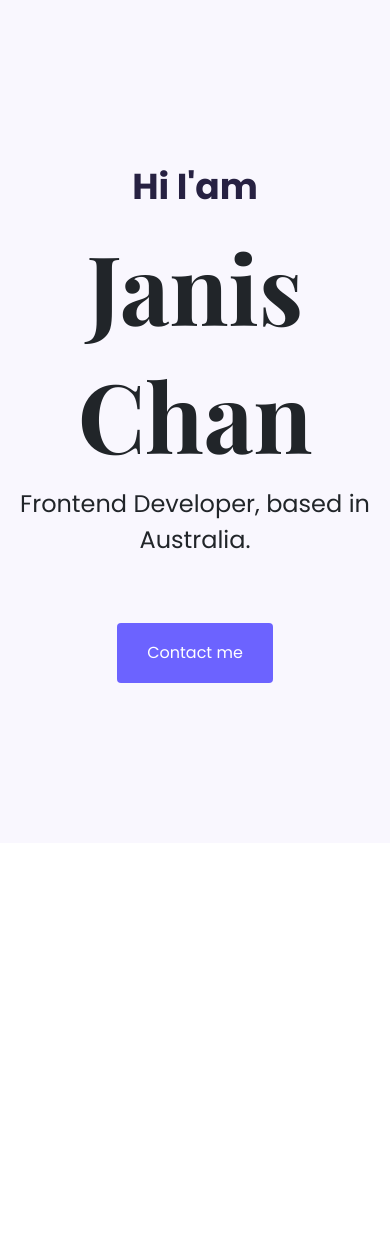
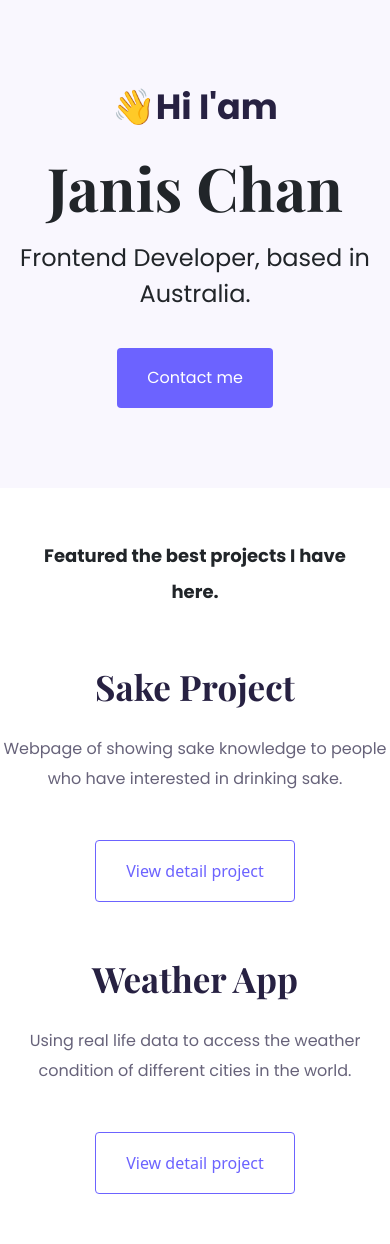
Before and after one commit to Janisgee/janischan-portfolio, a plain HTML site: page index.html in a window 390 px wide. Before the commit the page ends 844 px from the top, so only its background shows below. Drawn offline with nearby package versions, Linux system fonts and the light colour scheme.

Commit message:
Integrated homepage content design

```diff
--- a/index.html
+++ b/index.html
@@ -22,11 +22,42 @@
 <body>
     <div class="homepage">
         <span class="homepage-background">
-        <h2 class="homepage-subtitle">Hi I'am</h2>
+        <h2 class="homepage-subtitle">👋Hi I'am</h2>
         <h1>Janis Chan</h1>
         <p>Frontend Developer, based in Australia.</p>
-        <button class="btn btn-primary homepage-button">Contact me</button>
+        <button class="btn btn-primary homepage-button button">
+          Contact me
+        </button>
       </span>
+    </div>
+    <p class="homepage-middle-text">Featured the best projects I have here.</p>
+    <div class="container projects-group">
+        <div class="row">
+            <div class="col d-none d-lg-block">
+                <img src="/images/sake-webpage.png" alt="Sake World" class="sake-project-image" />
+            </div>
+
+            <div class="col sake-project">
+                <h2 class="sake-title">Sake Project</h2>
+                <p>
+                    Webpage of showing sake knowledge to people who have interested in drinking sake.
+                </p>
+                <button class="button sake-button">View detail project</button>
+            </div>
+        </div>
+
+        <div class="row">
+            <div class="col weather-app-project">
+                <h2 class="weather-app-title">Weather App</h2>
+                <p>
+                    Using real life data to access the weather condition of different cities in the world.
+                </p>
+                <button class="button weather-app-button">View detail project</button>
+            </div>
+            <div class="col d-none d-lg-block">
+                <img src="/images/weather-app.png" alt="Weather App" class="weather-app-image" />
+            </div>
+        </div>
     </div>
     <script src="src/portfolio.js"></script>
 </body>
--- a/src/style.css
+++ b/src/style.css
@@ -2,13 +2,13 @@
     --primary-font-family: "playfair display";
     --secondary-font-family: "poppins";
     --primary-background-color: #f9f7fe;
-    --button-background-color: #6c63ff;
+    --primary-button-color: #6c63ff;
     --button-border-radius: 4px;
     --subtitle-text-color: #272142;
 }
 
 body {
-    margin: 0;
+    max-width: 100%;
 }
 
 h1 {
@@ -33,18 +33,99 @@ p {
     line-height: 36px;
 }
 
+.button {
+    border-radius: var(--button-border-radius);
+    padding: 18px 30px;
+}
+
+.homepage-button {
+    background-color: var(--primary-button-color);
+    border: none;
+    color: white;
+    font-family: var(--secondary-font-family);
+    margin-top: 49px;
+}
+
+.sake-button,
+.weather-app-button {
+    font: var(--secondary-font-family);
+    font-weight: 500;
+    font-size: 16px;
+    border: 1px solid var(--primary-button-color);
+    margin-top: 20px;
+    background-color: white;
+    color: var(--primary-button-color);
+}
+
 .homepage {
     background-color: var(--primary-background-color);
     text-align: center;
     padding: 160px 20px;
 }
 
-.homepage-button {
-    background-color: var(--button-background-color);
+.homepage-middle-text {
+    text-align: center;
+    margin-top: 127px;
+    margin-bottom: 82px;
+    font-size: 18px;
+    font-weight: 700;
+}
+
+.projects-group .sake-project-image,
+.weather-app-image {
+    width: 560px;
+    margin-bottom: 70px;
     border-radius: var(--button-border-radius);
-    border: none;
-    color: white;
+}
+
+.projects-group h2 {
+    font-family: var(--primary-font-family);
+    font-size: 64;
+}
+
+.projects-group p {
     font-family: var(--secondary-font-family);
-    padding: 18px 30px;
-    margin-top: 49px;
+    font-weight: 400;
+    font-size: 16px;
+    color: #272142;
+    opacity: 70%;
+    line-height: 30px;
+    margin-top: 55px;
 }
+
+.sake-project {
+    padding-left: 61px;
+    margin-bottom: 80px;
+}
+
+@media (max-width: 992px) {
+    h1 {
+        font-size: 60px;
+        line-height: 1.5;
+    }
+    h2 {
+        font-size: 35px;
+    }
+    .homepage {
+        padding: 80px 0;
+    }
+    .homepage-button {
+        margin-top: 20px;
+    }
+    .projects-group p {
+        margin-top: 20px;
+    }
+    .sake-project,
+    .weather-app-project {
+        padding: 0;
+        text-align: center;
+        margin-bottom: 50px;
+    }
+    .homepage-middle-text {
+        margin: 50px 30px;
+    }
+    .sake-button,
+    .weather-app-button {
+        margin-top: 30px;
+    }
+}
```
Also changed, not shown: images/sake-webpage.png (added), images/weather-app.png (added).
